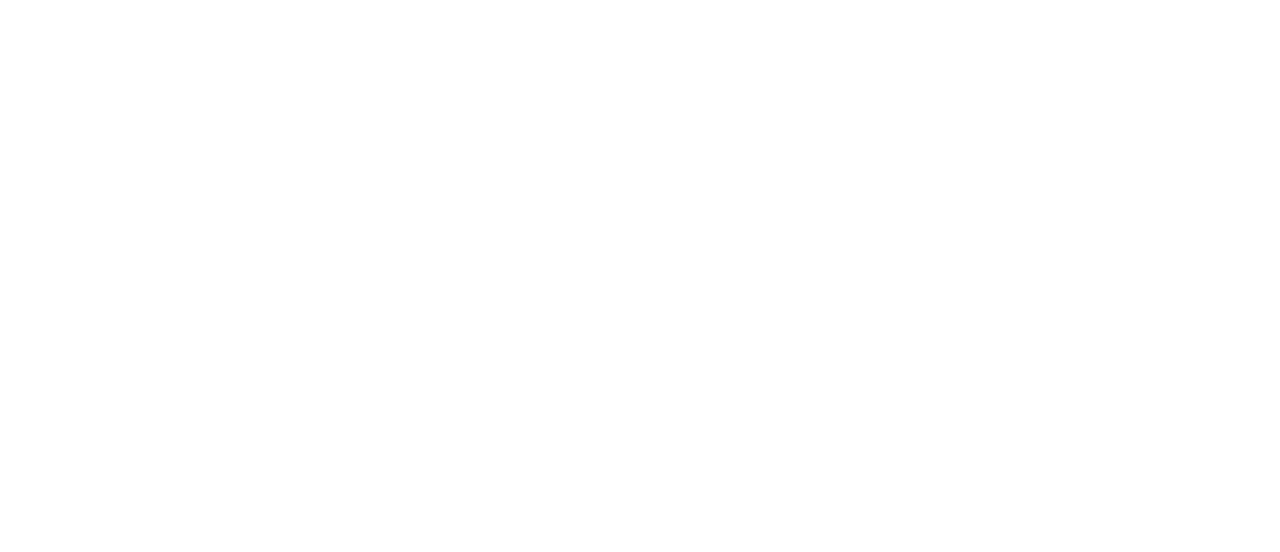
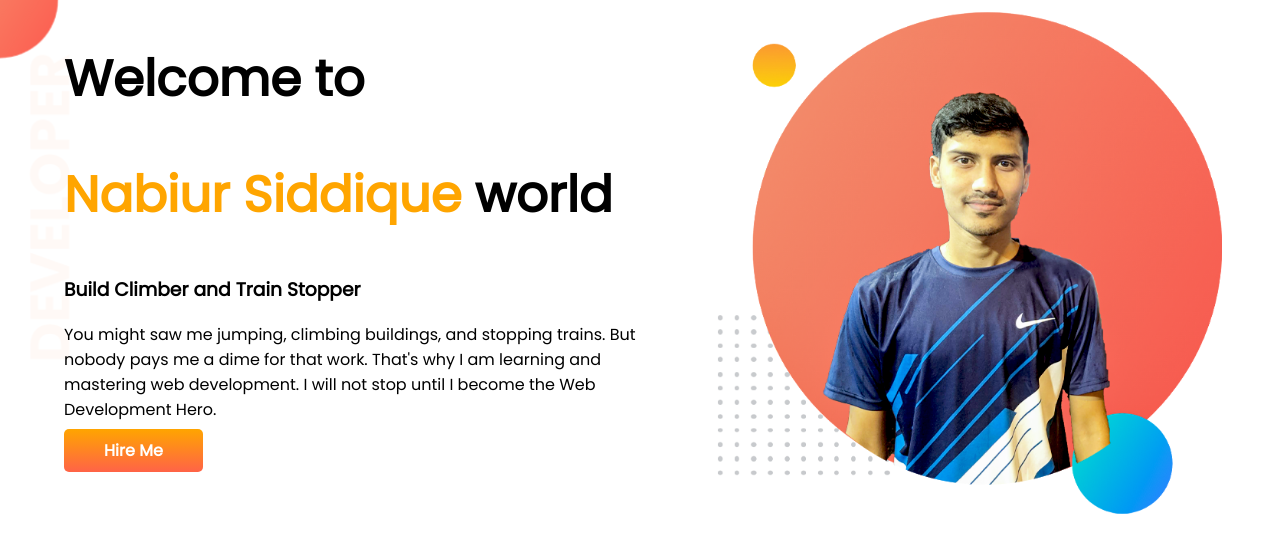
Before and after one commit to nabiursiddique/developer-portfolio, a plain HTML site: page index.html in a window 1280 px wide. Drawn offline with Linux system fonts and the light colour scheme.

Commit message:
first section

```diff
--- a/index.html
+++ b/index.html
@@ -1,13 +1,36 @@
 <!DOCTYPE html>
 <html lang="en">
-<head>
-    <meta charset="UTF-8">
-    <meta http-equiv="X-UA-Compatible" content="IE=edge">
-    <meta name="viewport" content="width=device-width, initial-scale=1.0">
+  <head>
+    <meta charset="UTF-8" />
+    <meta http-equiv="X-UA-Compatible" content="IE=edge" />
+    <meta name="viewport" content="width=device-width, initial-scale=1.0" />
     <title>Nabiur's portfolio</title>
-    <link rel="stylesheet" href="style.css">
-</head>
-<body>
+    <link rel="preconnect" href="https://fonts.googleapis.com" />
+    <link rel="preconnect" href="https://fonts.gstatic.com" crossorigin />
+    <link
+      href="https://fonts.googleapis.com/css2?family=Poppins&display=swap"
+      rel="stylesheet"
+    />
+    <link rel="stylesheet" href="style.css" />
+  </head>
+  <body>
+    <section class="first-section">
+      <div class="half-width">
+        <h1>Welcome to</h1>
+        <h1><span class="orange-color">Nabiur Siddique</span> world</h1>
+        <h3>Build Climber and Train Stopper</h3>
+        <p>
+          You might saw me jumping, climbing buildings, and stopping trains. But
+          nobody pays me a dime for that work. That's why I am learning and
+          mastering web development. I will not stop until I become the Web
+          Development Hero.
+        </p>
+        <a class="link-button" target="_blank" href="https://www.linkedin.com/in/nabiur-siddique-54498a224/">Hire Me</a>
+      </div>
 
-</body>
+      <div class="half-width">
+        <img src="./images/my-photo-01.png" alt="" />
+      </div>
+    </section>
+  </body>
 </html>
--- a/style.css
+++ b/style.css
@@ -0,0 +1,36 @@
+body{
+    font-family: 'Poppins', sans-serif;
+    margin: 0;
+}
+
+h1{
+    font-size: 50px;
+}
+
+.orange-color{
+    color: orange;
+}
+
+section{
+    display: flex;
+}
+.first-section{
+    background-image: url(./images/top-banner.png);
+    background-repeat: no-repeat;
+}
+.half-width{
+    width: 50%;
+    padding-left: 5%;
+}
+.half-width img{
+    width: 95%;
+}
+.link-button{
+    text-decoration: none;
+    background-image: linear-gradient(orange ,tomato);
+    color: white;
+    font-weight: bold;
+    padding: 10px 40px;
+    border-radius: 5px;
+
+}
```
